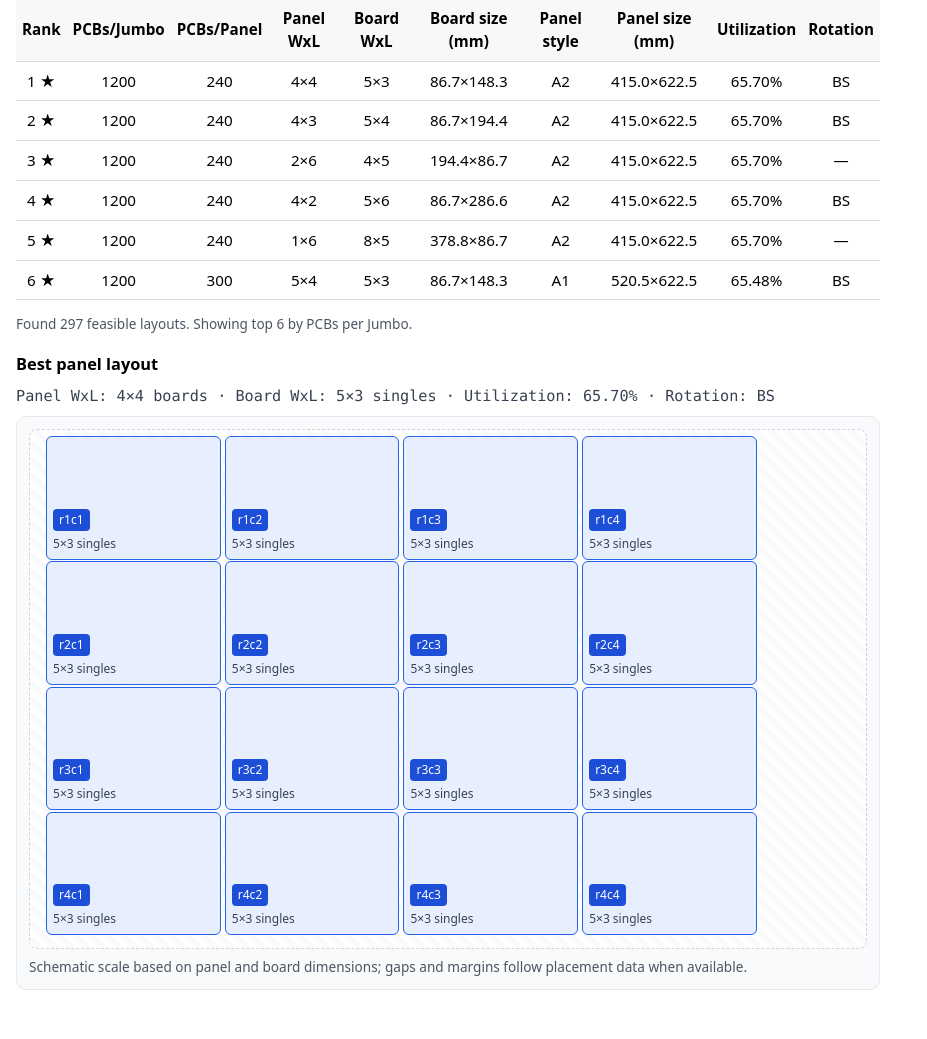
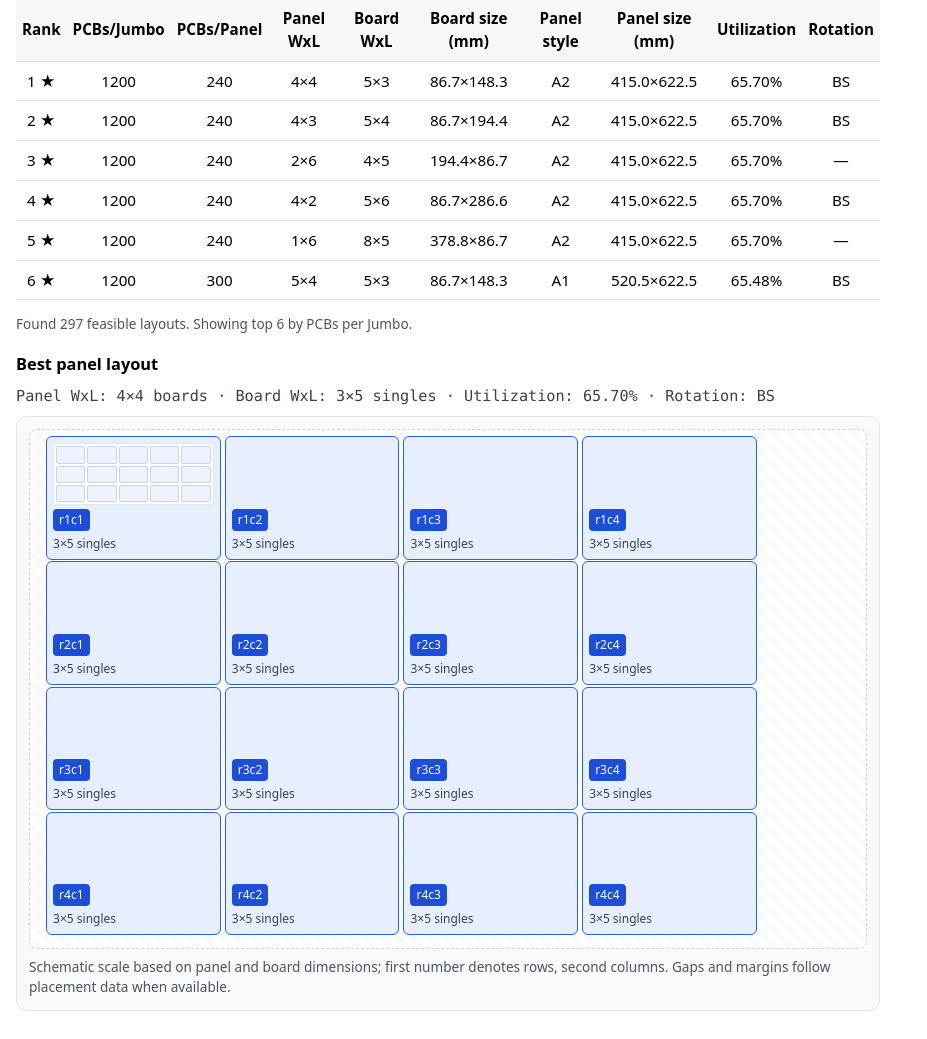
Before and after one commit to s006112/kn, a Flask app: page / in a window 1280 px wide. Shown: the part 505-1544 px from the top of the page, without its empty margins (0-927 px from the left). Before the commit the page ends 1495 px from the top, so only its background shows below. Run offline with Flask 3, Linux system fonts and the light colour scheme.

Commit message:
nested grid

```diff
--- a/quote/static/quote.css
+++ b/quote/static/quote.css
@@ -185,6 +185,7 @@ form section .grid {
   font-size: 0.85rem;
   min-width: 24px;
   min-height: 24px;
+  overflow: hidden;
 }
 
 .panel-visual-board .panel-visual-badge {
@@ -199,6 +200,28 @@ form section .grid {
 .panel-visual-board .panel-visual-meta {
   font-size: 0.75rem;
   color: #374151;
+}
+
+.panel-visual-board--with-singles {
+  background: #e7efff;
+}
+
+.panel-visual-singles-grid {
+  flex: 1 1 auto;
+  width: 100%;
+  display: grid;
+  gap: 2px;
+  padding: 2px;
+  border: 1px solid #dbeafe;
+  border-radius: 4px;
+  background: #fff;
+  min-height: 28px;
+}
+
+.panel-visual-single {
+  background: #eef2ff;
+  border: 1px solid #cbd5e1;
+  border-radius: 2px;
 }
 
 .panel-visual-fallback-grid {
--- a/quote/templates/partials/panel_layout.html
+++ b/quote/templates/partials/panel_layout.html
@@ -1,12 +1,16 @@
 <!-- Panel layout visualization partial (templates/partials/panel_layout.html). -->
 {% set best_row = best_row if best_row is defined else (panelizer_summary.rows[0] if panelizer_summary and panelizer_summary.rows else none) %}
-{% set valid = best_row and best_row.nbw and best_row.nbl and best_row.panel_width and best_row.panel_length %}
+{% set panel_rows = best_row.nbl if best_row else 0 %} {# first number = rows (vertical count), second = columns (horizontal count) #}
+{% set panel_cols = best_row.nbw if best_row else 0 %}
+{% set singles_rows = best_row.nl if best_row else 0 %}
+{% set singles_cols = best_row.nw if best_row else 0 %}
+{% set valid = best_row and panel_cols and panel_rows and best_row.panel_width and best_row.panel_length %}
 {% if valid %}
 <section id="panelizer-layout-visual" class="panelizer-layout">
   <div class="panelizer-layout-head">
     <h3 class="panelizer-layout-title">Best panel layout</h3>
     <div class="panelizer-layout-summary mono">
-      Panel WxL: {{ best_row.nbw }}×{{ best_row.nbl }} boards · Board WxL: {{ best_row.nw }}×{{ best_row.nl }} singles · Utilization: {{ "%.2f%%"|format(best_row.utilization * 100) }}
+      Panel WxL: {{ panel_rows }}×{{ panel_cols }} boards · Board WxL: {{ singles_rows }}×{{ singles_cols }} singles · Utilization: {{ "%.2f%%"|format(best_row.utilization * 100) }}
       {% if best_row.board_rot or best_row.single_rot %}
       · Rotation: {{ 'B' if best_row.board_rot else '' }}{{ 'S' if best_row.single_rot else '' }}
       {% endif %}
@@ -18,31 +22,53 @@
       {% set board_l_pct = (best_row.board_l / best_row.panel_length * 100) if best_row.panel_length else 0 %}
       {% set board_positions = best_row.placements.boards if best_row.placements is defined and best_row.placements.boards is defined else [] %}
       {% if board_positions %}
-        {# nbl corresponds to rows (length) and nbw to columns (width) #}
+        {# Row/col mapping: rows follow panel length axis (nbl), cols follow width (nbw). Only the top-left board shows singles. #}
         {% for placement in board_positions %}
           {% set left_pct = (placement.x / best_row.panel_width * 100) if best_row.panel_width else 0 %}
           {% set top_pct = (placement.y / best_row.panel_length * 100) if best_row.panel_length else 0 %}
-          {% set row_index = (loop.index0 // best_row.nbw) + 1 if best_row.nbw else loop.index %}
-          {% set col_index = (loop.index0 % best_row.nbw) + 1 if best_row.nbw else loop.index %}
-          <div class="panel-visual-board" style="width: {{ "%.4f"|format(board_w_pct) }}%; height: {{ "%.4f"|format(board_l_pct) }}%; left: {{ "%.4f"|format(left_pct) }}%; top: {{ "%.4f"|format(top_pct) }}%;">
+          {% set row_index0 = panel_cols and (loop.index0 // panel_cols) or 0 %}
+          {% set col_index0 = panel_cols and (loop.index0 % panel_cols) or 0 %}
+          {% set row_index = row_index0 + 1 %}
+          {% set col_index = col_index0 + 1 %}
+          {% set is_top_left = (row_index0 == 0 and col_index0 == 0 and singles_rows and singles_cols) %}
+          <div class="panel-visual-board{{ ' panel-visual-board--with-singles' if is_top_left else '' }}" style="width: {{ "%.4f"|format(board_w_pct) }}%; height: {{ "%.4f"|format(board_l_pct) }}%; left: {{ "%.4f"|format(left_pct) }}%; top: {{ "%.4f"|format(top_pct) }}%;">
+            {% if is_top_left %}
+              <div class="panel-visual-singles-grid" style="grid-template-rows: repeat({{ singles_rows }}, 1fr); grid-template-columns: repeat({{ singles_cols }}, 1fr);">
+                {% for sr in range(singles_rows) %}
+                  {% for sc in range(singles_cols) %}
+                    <div class="panel-visual-single" aria-hidden="true"></div>
+                  {% endfor %}
+                {% endfor %}
+              </div>
+            {% endif %}
             <span class="panel-visual-badge">r{{ row_index }}c{{ col_index }}</span>
-            <span class="panel-visual-meta">{{ best_row.nw }}×{{ best_row.nl }} singles</span>
+            <span class="panel-visual-meta">{{ singles_rows }}×{{ singles_cols }} singles</span>
           </div>
         {% endfor %}
       {% else %}
-        <div class="panel-visual-fallback-grid" style="grid-template-columns: repeat({{ best_row.nbw }}, 1fr); grid-template-rows: repeat({{ best_row.nbl }}, 1fr);">
-          {% for j in range(best_row.nbl) %}
-            {% for i in range(best_row.nbw) %}
-              <div class="panel-visual-board">
+        <div class="panel-visual-fallback-grid" style="grid-template-columns: repeat({{ panel_cols }}, 1fr); grid-template-rows: repeat({{ panel_rows }}, 1fr);">
+          {% for j in range(panel_rows) %}
+            {% for i in range(panel_cols) %}
+              {% set is_top_left = (j == 0 and i == 0 and singles_rows and singles_cols) %}
+              <div class="panel-visual-board{{ ' panel-visual-board--with-singles' if is_top_left else '' }}">
+                {% if is_top_left %}
+                  <div class="panel-visual-singles-grid" style="grid-template-rows: repeat({{ singles_rows }}, 1fr); grid-template-columns: repeat({{ singles_cols }}, 1fr);">
+                    {% for sr in range(singles_rows) %}
+                      {% for sc in range(singles_cols) %}
+                        <div class="panel-visual-single" aria-hidden="true"></div>
+                      {% endfor %}
+                    {% endfor %}
+                  </div>
+                {% endif %}
                 <span class="panel-visual-badge">r{{ j + 1 }}c{{ i + 1 }}</span>
-                <span class="panel-visual-meta">{{ best_row.nw }}×{{ best_row.nl }} singles</span>
+                <span class="panel-visual-meta">{{ singles_rows }}×{{ singles_cols }} singles</span>
               </div>
             {% endfor %}
           {% endfor %}
         </div>
       {% endif %}
     </div>
-    <p class="panel-visual-footnote">Schematic scale based on panel and board dimensions; gaps and margins follow placement data when available.</p>
+    <p class="panel-visual-footnote">Schematic scale based on panel and board dimensions; first number denotes rows, second columns. Gaps and margins follow placement data when available.</p>
   </div>
 </section>
 {% endif %}
```
